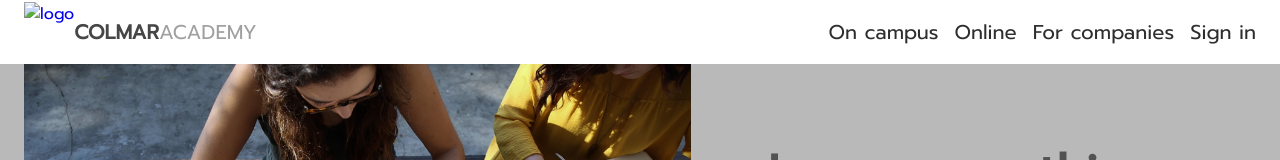
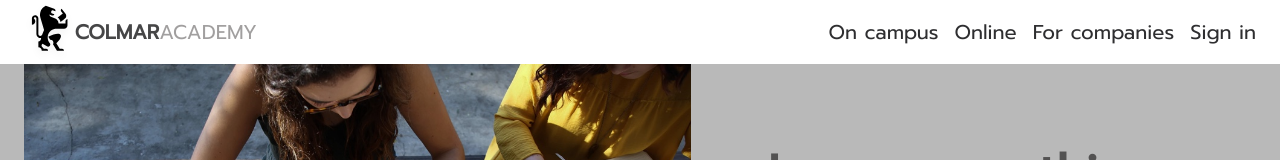
Before and after one commit to padipat-888/colmar, a plain HTML site: page index.html in a window 1280 px wide. Shown: the top 160 px of the page. Drawn offline with Linux system fonts and the light colour scheme; files whose address does not match are found by name.

Commit message:
Update index.html

```diff
--- a/index.html
+++ b/index.html
@@ -13,7 +13,7 @@
     <nav class="navbar">
         <a href="#">
             <div class="logo-container">
-                <img src="./images/ic-logo.svg" alt="logo" id="logo" class="logo-img">
+                <img src="assets/images/ic-logo.svg" alt="logo" id="logo" class="logo-img">
                 <span class="logo-texts"><span class="logo-text-one">COLMAR</span><span
                         class="logo-text-two">ACADEMY</span></span>
             </div>
```
